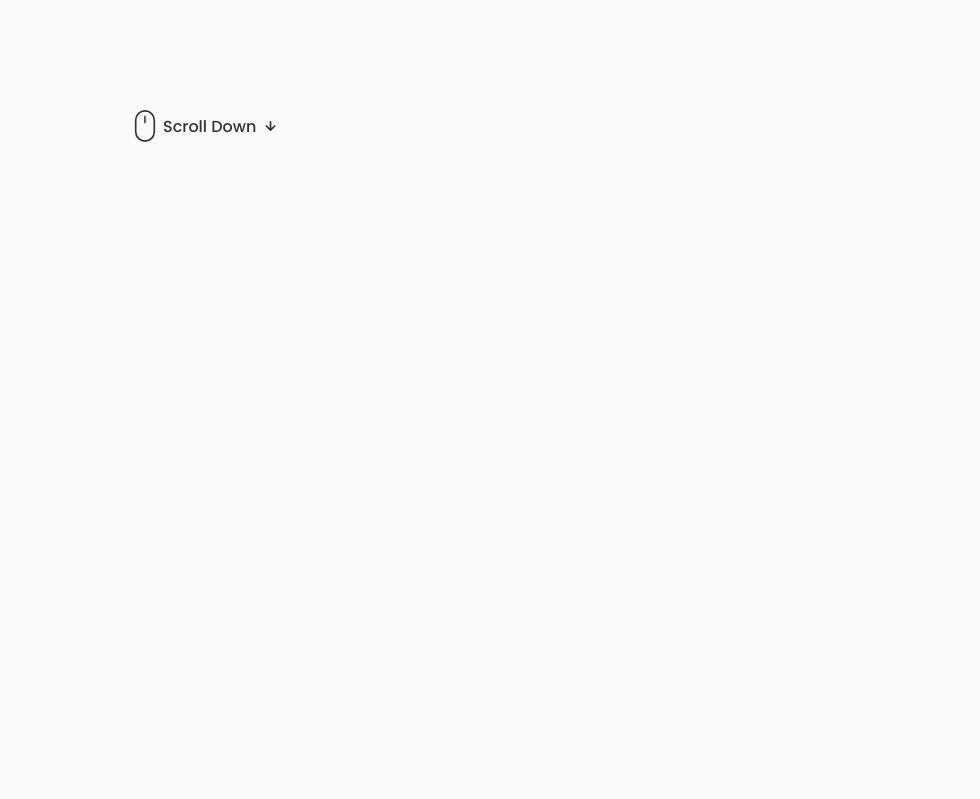
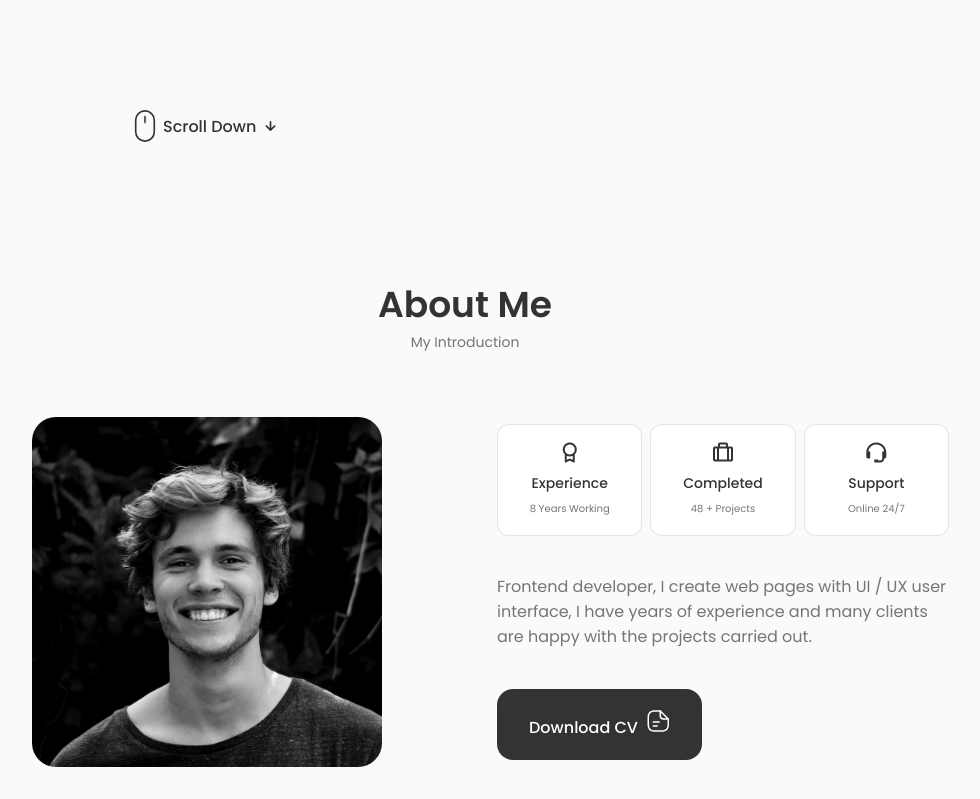
Before and after one commit to DylanBrss/Portfolio-React, a React (Create React App) app: page / in a window 1280 px wide. Shown: the part 569-1368 px from the top of the page, without its empty margins (175-1155 px from the left). Before the commit the page ends 800 px from the top, so only its background shows below. Built offline with nearby package versions, Linux system fonts and the light colour scheme.

Commit message:
dev de la partie about

```diff
--- a/src/App.js
+++ b/src/App.js
@@ -2,14 +2,17 @@
 import "./App.css";
 import Header from './components/header/Header';
 import Home from "./components/home/Home";
+import About from "./components/about/About";
+
 
 const App = () => {
   return (
     <>
       <Header />
 
-      <main className="mian">
+      <main className="main">
         <Home />
+        <About />
       </main>
     </>
   )
--- /dev/null
+++ b/src/components/about/About.jsx
@@ -0,0 +1,59 @@
+import React from 'react';
+import './about.css';
+import AboutImg from '../../assets/about.jpg';
+import CV from '../../assets/John-Cv.pdf';
+import Info from './Info';
+
+const About = () => {
+    return (
+        <section className="about section" id="about">
+            <h2 className="section__title">About Me</h2>
+            <span className="section__subtitle">My Introduction</span>
+
+            <div className="about__container container grid">
+                <img src={AboutImg} alt="" className="about__img" />
+
+                <div className="about__data">
+                    <Info />
+
+                    <p className="about__description">
+                        Frontend developer, I create web pages with UI / UX user
+                        interface, I have years of experience and many
+                        clients are happy with the projects carried out.
+                    </p>
+
+                    <a download="" href={CV} className="button btutton--flex">
+                        Download CV
+                        <svg
+                            class="button__icon"
+                            xmlns="http://www.w3.org/2000/svg"
+                            width="24"
+                            height="24"
+                            viewBox="0 0 24 24"
+                            fill="none"
+                        >
+                            <path
+                                d="M15.25 22.7502H9.25C3.82 22.7502 1.5 20.4302 1.5 15.0002V9.00024C1.5 3.57024 3.82 1.25024 9.25 1.25024H14.25C14.66 1.25024 15 1.59024 15 2.00024C15 2.41024 14.66 2.75024 14.25 2.75024H9.25C4.64 2.75024 3 4.39024 3 9.00024V15.0002C3 19.6102 4.64 21.2502 9.25 21.2502H15.25C19.86 21.2502 21.5 19.6102 21.5 15.0002V10.0002C21.5 9.59024 21.84 9.25024 22.25 9.25024C22.66 9.25024 23 9.59024 23 10.0002V15.0002C23 20.4302 20.68 22.7502 15.25 22.7502Z"
+                                fill="var(--container-color)"
+                            ></path>
+                            <path
+                                d="M22.25 10.7502H18.25C14.83 10.7502 13.5 9.42023 13.5 6.00023V2.00023C13.5 1.70023 13.68 1.42023 13.96 1.31023C14.24 1.19023 14.56 1.26023 14.78 1.47023L22.78 9.47023C22.99 9.68023 23.06 10.0102 22.94 10.2902C22.82 10.5702 22.55 10.7502 22.25 10.7502ZM15 3.81023V6.00023C15 8.58023 15.67 9.25023 18.25 9.25023H20.44L15 3.81023Z"
+                                fill="var(--container-color)"
+                            ></path>
+                            <path
+                                d="M13.25 13.7502H7.25C6.84 13.7502 6.5 13.4102 6.5 13.0002C6.5 12.5902 6.84 12.2502 7.25 12.2502H13.25C13.66 12.2502 14 12.5902 14 13.0002C14 13.4102 13.66 13.7502 13.25 13.7502Z"
+                                fill="var(--container-color)"
+                            ></path>
+                            <path
+                                d="M11.25 17.7502H7.25C6.84 17.7502 6.5 17.4102 6.5 17.0002C6.5 16.5902 6.84 16.2502 7.25 16.2502H11.25C11.66 16.2502 12 16.5902 12 17.0002C12 17.4102 11.66 17.7502 11.25 17.7502Z"
+                                fill="var(--container-color)"
+                            ></path>
+                        </svg>
+                    </a>
+                </div>
+            </div>
+        </section>
+    )
+}
+
+export default About
--- /dev/null
+++ b/src/components/about/Info.jsx
@@ -0,0 +1,27 @@
+import React from 'react'
+
+const Info = () => {
+    return (
+        <div className="about__info grid">
+            <div className="about__box">
+                <i className="bx bx-award about__icon"></i>
+                <h3 className="about__title">Experience</h3>
+                <span className="about__subtitle">8 Years Working</span>
+            </div>
+
+            <div className="about__box">
+                <i className="bx bx-briefcase-alt about__icon"></i>
+                <h3 className="about__title">Completed</h3>
+                <span className="about__subtitle">48 + Projects</span>
+            </div>
+
+            <div className="about__box">
+                <i className="bx bx-support about__icon"></i>
+                <h3 className="about__title">Support</h3>
+                <span className="about__subtitle">Online 24/7</span>
+            </div>
+        </div>
+    )
+}
+
+export default Info
--- /dev/null
+++ b/src/components/about/about.css
@@ -0,0 +1,93 @@
+.about__container {
+    grid-template-columns: repeat(2, 1fr);
+    align-items: center;
+    column-gap: 4rem;
+}
+
+.about__img {
+    width: 350px;
+    border-radius: 1.5rem;
+    justify-self: center;
+}
+
+.about__info {
+    grid-template-columns: repeat(3, 1fr);
+    gap: 0.5rem;
+    margin-bottom: var(--mb-2);
+}
+
+.about__box {
+    background-color: var(--container-color);
+    border: 1px solid rgba(0, 0, 0, 0.1);
+    border-radius: 0.75rem;
+    text-align: center;
+    padding: 1rem 1.25rem;
+}
+
+.about__icon {
+    font-size: 1.5rem;
+    color: var(--title-color);
+    margin-bottom: var(--mb-0-5);
+}
+
+.about__title {
+    font-size: var(--small-font-size);
+    font-weight: var(--font-medium);
+}
+
+.about__subtitle {
+    font-size: var(--tiny-font-size);
+}
+
+.about__description {
+    padding: 0.4rem 0 0;
+    margin-bottom: var(--mb-2-5);
+}
+
+/*=============== BREAKPOINTS ===============*/
+/* For large devices */
+@media screen and (max-width: 992px) {
+    .about__container {
+        grid-template-columns: 1fr;
+        row-gap: 2.5rem;
+    }
+
+    .about__img {
+        width: 220px;
+    }
+
+    .about__box {
+        padding: 0.75rem 0.5rem;
+    }
+
+    .about__data {
+        text-align: center;
+    }
+
+    .about__info {
+        justify-content: center;
+    }
+
+    .about__description {
+        padding: 0 5rem;
+        margin-bottom: 2rem;
+    }
+}
+
+/* For medium devices */
+@media screen and (max-width: 576px) {
+    .about__info {
+        grid-template-columns: repeat(3, 1fr);
+    }
+
+    .about__description {
+        padding: 0;
+    }
+}
+
+/* For small devices */
+@media screen and (max-width: 350px) {
+    .about__info {
+        grid-template-columns: repeat(2, 1fr);
+    }
+}
```
